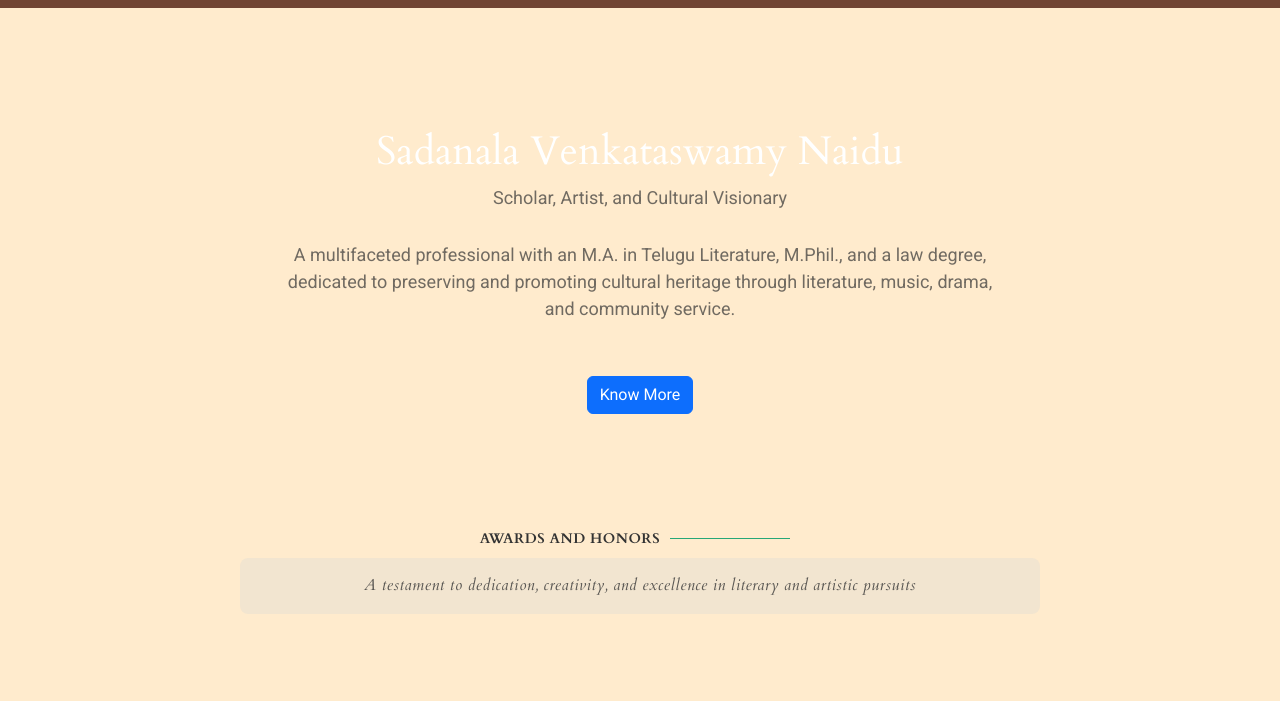
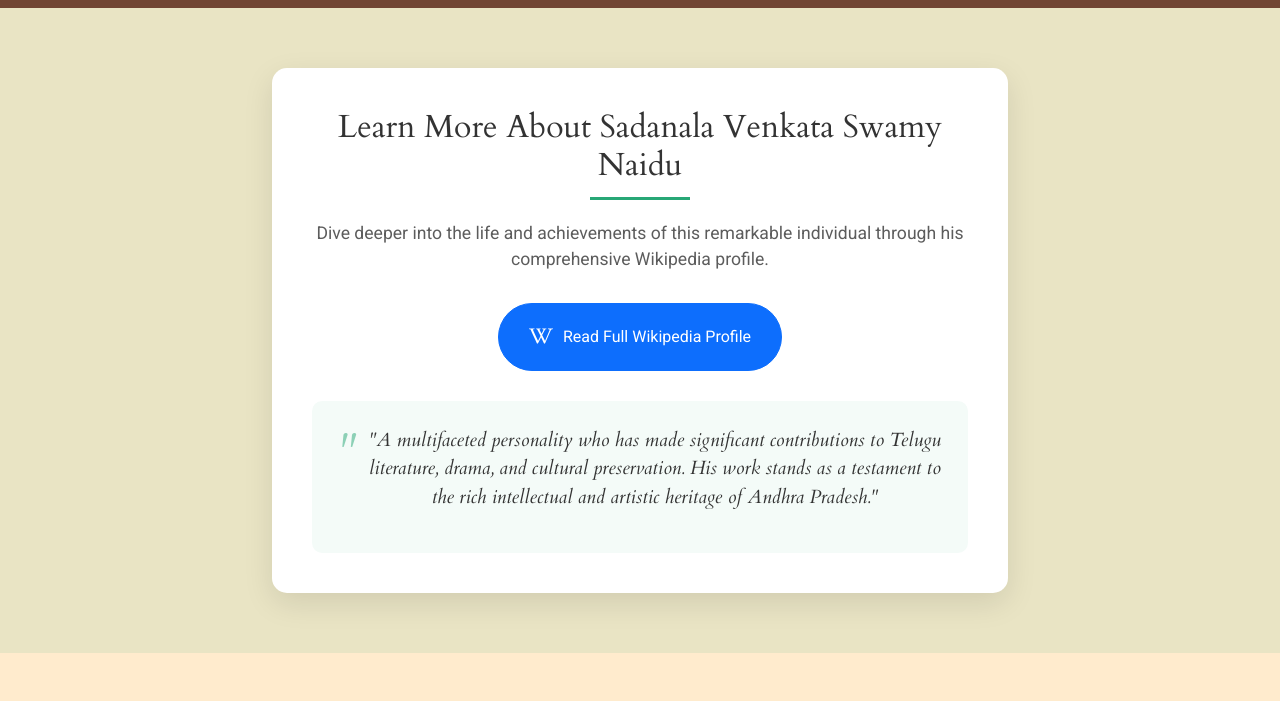
Before and after one commit to sajid199/Sadanala-Venkataswamy-Naidu, a plain HTML site: page index.html in a window 1280 px wide. Shown: the part 70-771 px from the top of the page. Drawn offline with Linux system fonts and the light colour scheme.

Commit message:
fixed and modifed home page

```diff
--- a/assets/css/main.css
+++ b/assets/css/main.css
@@ -1573,3 +1573,99 @@ section,
     margin-bottom: 10px;
   }
 }
+
+/*--------------------------------------------------------------
+# Wikipedia Reference Section
+--------------------------------------------------------------*/
+.wikipedia-reference {
+  background-color: color-mix(in srgb, var(--accent-color), transparent 90%);
+  padding: 60px 0;
+  color: var(--default-color);
+}
+
+.wikipedia-reference .wikipedia-content {
+  background-color: var(--white-section-background);
+  border-radius: 15px;
+  padding: 40px;
+  box-shadow: 0 10px 30px rgba(0, 0, 0, 0.1);
+  transition: transform 0.3s ease;
+}
+
+.wikipedia-reference .wikipedia-content:hover {
+  transform: translateY(-10px);
+}
+
+.wikipedia-reference h2 {
+  font-family: var(--heading-font);
+  color: var(--default-color);
+  margin-bottom: 20px;
+  font-size: 2rem;
+  position: relative;
+  padding-bottom: 15px;
+}
+
+.wikipedia-reference h2::after {
+  content: "";
+  position: absolute;
+  bottom: 0;
+  left: 50%;
+  width: 100px;
+  height: 3px;
+  background-color: var(--accent-color);
+  transform: translateX(-50%);
+}
+
+.wikipedia-reference p {
+  color: color-mix(in srgb, var(--default-color), transparent 20%);
+  margin-bottom: 30px;
+  font-size: 1.1rem;
+}
+
+.wikipedia-reference .wikipedia-link {
+  margin-bottom: 30px;
+}
+
+.wikipedia-reference .btn-primary {
+  display: inline-flex;
+  align-items: center;
+  justify-content: center;
+  gap: 10px;
+  padding: 15px 30px;
+  font-size: 1rem;
+  border-radius: 50px;
+  transition: all 0.3s ease;
+}
+
+.wikipedia-reference .btn-primary i {
+  font-size: 1.5rem;
+}
+
+.wikipedia-reference .btn-primary:hover {
+  transform: scale(1.05);
+  box-shadow: 0 10px 20px rgba(0, 0, 0, 0.1);
+}
+
+.wikipedia-reference .significance-note {
+  background-color: color-mix(in srgb, var(--accent-color), transparent 95%);
+  border-radius: 10px;
+  padding: 25px;
+}
+
+.wikipedia-reference blockquote {
+  font-family: var(--heading-font);
+  font-style: italic;
+  font-size: 1.2rem;
+  color: var(--default-color);
+  position: relative;
+  padding-left: 30px;
+}
+
+.wikipedia-reference blockquote::before {
+  content: '"';
+  position: absolute;
+  left: 0;
+  top: -10px;
+  font-size: 3rem;
+  color: var(--accent-color);
+  opacity: 0.5;
+}
--- a/index.html
+++ b/index.html
@@ -90,26 +90,31 @@
   <main class="main">
 
     <!-- Hero Section -->
-    <section id="hero" class="hero section">
+     <!-- Wikipedia Reference Section -->
+     <section id="wikipedia-reference" class="wikipedia-reference section">
       <div class="container">
-        <div class="row gy-4 justify-content-center">
-          <div class="col-lg-8 text-center">
-            <h1 data-aos="fade-up">Sadanala Venkataswamy Naidu</h1>
-            <p data-aos="fade-up" data-aos-delay="100">Scholar, Artist, and Cultural Visionary</p>
-            <div class="d-flex justify-content-center" data-aos="fade-up" data-aos-delay="200">
-              <p class="description text-center">
-                A multifaceted professional with an M.A. in Telugu Literature, M.Phil., and a law degree,
-                dedicated to preserving and promoting cultural heritage through literature, music, drama,
-                and community service.
-              </p>
-            </div>
-            <div class="d-flex justify-content-center mt-4" data-aos="fade-up" data-aos-delay="300">
-              <a href="about.html" class="btn btn-primary">Know More</a>
+        <div class="row justify-content-center">
+          <div class="col-lg-8">
+            <div class="wikipedia-content text-center">
+              <h2>Learn More About Sadanala Venkata Swamy Naidu</h2>
+              <p>Dive deeper into the life and achievements of this remarkable individual through his comprehensive Wikipedia profile.</p>
+              <div class="wikipedia-link">
+                <a href="https://te.wikipedia.org/wiki/%E0%B0%B8%E0%B0%BE%E0%B0%A6%E0%B0%A8%E0%B0%BE%E0%B0%B2_%E0%B0%B5%E0%B1%87%E0%B0%82%E0%B0%95%E0%B0%9F%E0%B0%B8%E0%B1%8D%E0%B0%B5%E0%B0%BE%E0%B0%AE%E0%B0%BF_%E0%B0%A8%E0%B0%BE%E0%B0%AF%E0%B1%81%E0%B0%A1%E0%B1%81#:~:text=%E0%B0%B8%E0%B0%BE%E0%B0%A6%E0%B0%A8%E0%B0%BE%E0%B0%B2%20%E0%B0%B5%E0%B1%87%E0%B0%82%E0%B0%95%E0%B0%9F%E0%B0%B8%E0%B1%8D%E0%B0%B5%E0%B0%BE%E0%B0%AE%E0%B0%BF%20%E0%B0%A8%E0%B0%BE%E0%B0%AF%E0%B1%81%E0%B0%A1%E0%B1%81%20(Sadanala%20Venkata,%E0%B0%B0%E0%B0%" target="_blank" class="btn btn-primary btn-lg">
+                  <i class="bi bi-wikipedia"></i> Read Full Wikipedia Profile
+                </a>
+              </div>
+              <div class="significance-note">
+                <blockquote>
+                  "A multifaceted personality who has made significant contributions to Telugu literature, drama, and cultural preservation.
+                  His work stands as a testament to the rich intellectual and artistic heritage of Andhra Pradesh."
+                </blockquote>
+              </div>
             </div>
           </div>
         </div>
       </div>
-    </section><!-- /Hero Section -->
+    </section><!-- /Wikipedia Reference Section --><!-- /Hero Section -->
+
     <section id="awards" class="awards section" aria-labelledby="awards-title">
       <div class="container">
         <div class="section-title">
```
